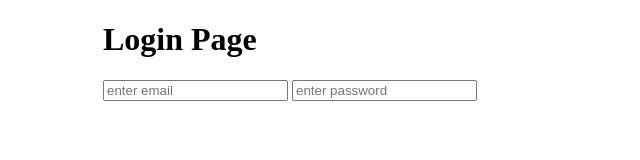
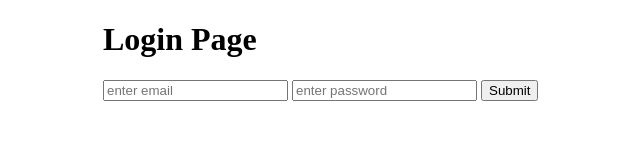
Before and after one commit to codenyakeh/express-website-classwork, a website: page public/login.html in a window 1280 px wide. Shown: the whole page, without its empty margins (281-921 px from the left). Drawn offline with Linux system fonts and the light colour scheme.

Commit message:
first commit

```diff
--- a/public/login.html
+++ b/public/login.html
@@ -13,4 +13,8 @@
         <form method="post" action="/login">
             <input type="text" name="email" placeholder="enter email"/>
             <input type="password" name="password" placeholder="enter password"/>
-            <input type="submit"
+            <input type="submit"  id="login"/>
+        </form>
+    </div>
+</body>
+</html>
```
Also changed, not shown: index.js (+0 -8 lines).
